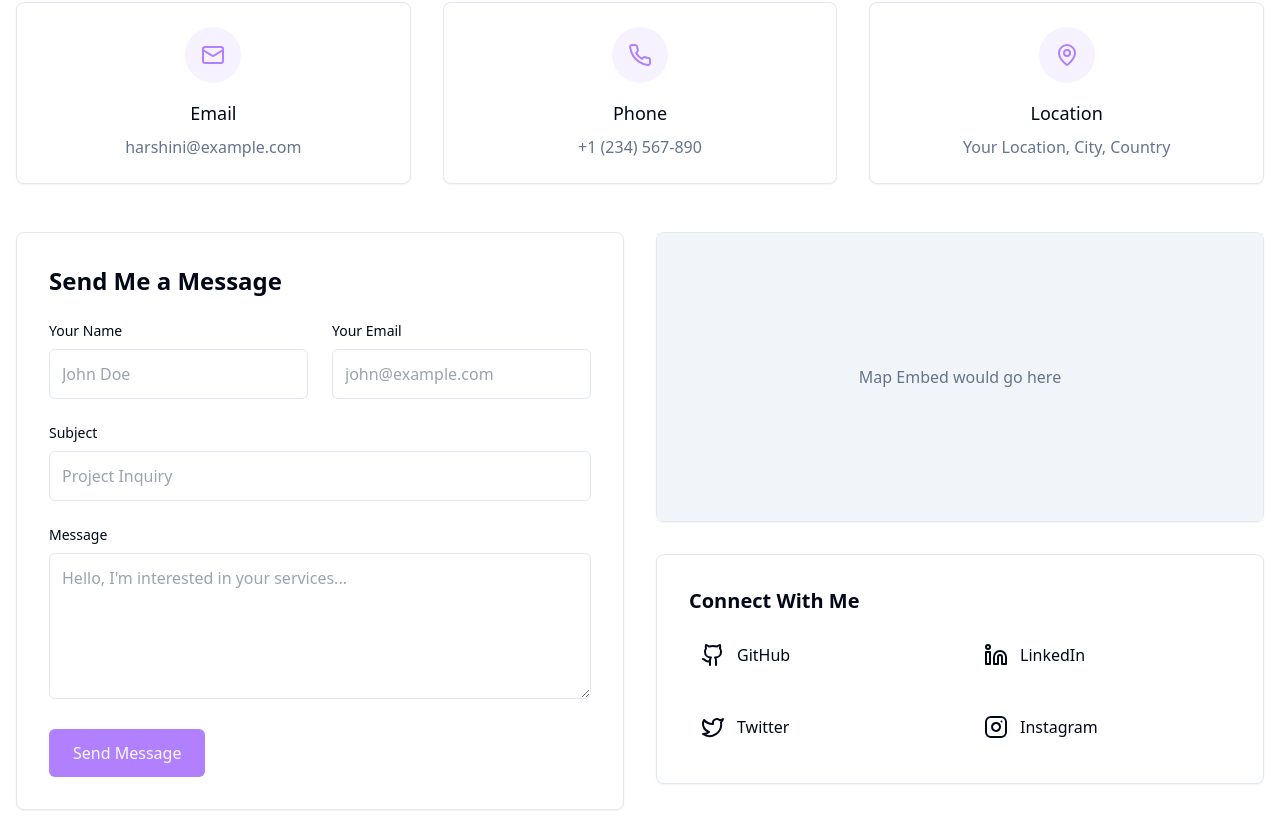
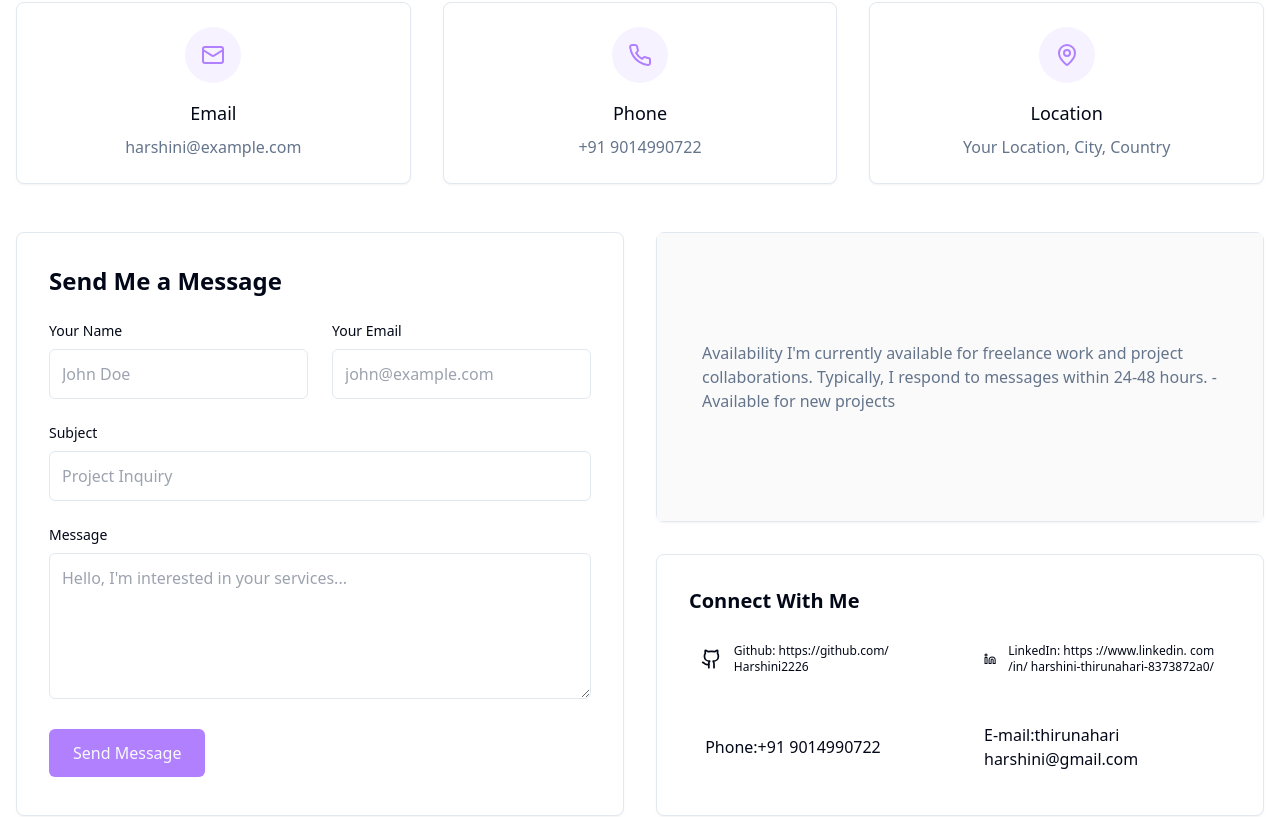
Before and after one commit to Harshini2226/Micro-IT-Internship_Portfolio_website, a React (Vite) app: page /contact in a window 1280 px wide. Shown: the part 278-1095 px from the top of the page. Built offline with nearby package versions, Linux system fonts and the light colour scheme.

Commit message:
Visual edit in Lovable
Edited UI in Lovable

```diff
--- a/src/components/Layout/Footer.tsx
+++ b/src/components/Layout/Footer.tsx
@@ -13,7 +13,7 @@ const Footer = () => {
             <p className="text-muted-foreground mb-4">
               Creating modern and responsive web experiences that leave a lasting impression.
             </p>
-            <div className="flex space-x-4">
+            <div className="flex space-x-4 add(svg(phone,email))">
               <a href="https://github.com" className="hover:text-primary transition-colors" aria-label="GitHub">
                 <Github size={20} />
               </a>
@@ -21,10 +21,10 @@ const Footer = () => {
                 <Linkedin size={20} />
               </a>
               <a href="https://twitter.com" className="hover:text-primary transition-colors" aria-label="Twitter">
-                <Twitter size={20} />
+
               </a>
               <a href="https://instagram.com" className="hover:text-primary transition-colors" aria-label="Instagram">
-                <Instagram size={20} />
+
               </a>
             </div>
           </div>
--- a/src/pages/Contact.tsx
+++ b/src/pages/Contact.tsx
@@ -1,9 +1,7 @@
-
 import React from "react";
 import Layout from "@/components/Layout/Layout";
 import { Card, CardContent } from "@/components/ui/card";
 import { Mail, Phone, MapPin, Github, Linkedin, Twitter, Instagram } from "lucide-react";
-
 const Contact = () => {
   const handleSubmit = (e: React.FormEvent) => {
     e.preventDefault();
@@ -12,9 +10,7 @@ const Contact = () => {
     // For demo purposes, let's just show an alert
     alert("Message sent successfully!");
   };
-
-  return (
-    <Layout>
+  return <Layout>
       <div className="container mx-auto px-4 py-12">
         <h1 className="text-4xl font-bold mb-4 text-center">Get In Touch</h1>
         <p className="text-muted-foreground text-center max-w-2xl mx-auto mb-12">
@@ -41,9 +37,7 @@ const Contact = () => {
                 <Phone className="h-6 w-6 text-primary" />
               </div>
               <h3 className="text-lg font-medium mb-2">Phone</h3>
-              <a href="tel:+1234567890" className="text-muted-foreground hover:text-primary transition-colors">
-                +1 (234) 567-890
-              </a>
+              <a href="tel:+1234567890" className="text-muted-foreground hover:text-primary transition-colors">+91 9014990722</a>
             </CardContent>
           </Card>
 
@@ -71,55 +65,28 @@ const Contact = () => {
                     <label htmlFor="name" className="block mb-2 text-sm font-medium">
                       Your Name
                     </label>
-                    <input
-                      type="text"
-                      id="name"
-                      className="w-full p-3 rounded-md border border-border bg-background"
-                      placeholder="John Doe"
-                      required
-                    />
+                    <input type="text" id="name" className="w-full p-3 rounded-md border border-border bg-background" placeholder="John Doe" required />
                   </div>
                   <div>
                     <label htmlFor="email" className="block mb-2 text-sm font-medium">
                       Your Email
                     </label>
-                    <input
-                      type="email"
-                      id="email"
-                      className="w-full p-3 rounded-md border border-border bg-background"
-                      placeholder="john@example.com"
-                      required
-                    />
+                    <input type="email" id="email" className="w-full p-3 rounded-md border border-border bg-background" placeholder="john@example.com" required />
                   </div>
                 </div>
                 <div className="mb-6">
                   <label htmlFor="subject" className="block mb-2 text-sm font-medium">
                     Subject
                   </label>
-                  <input
-                    type="text"
-                    id="subject"
-                    className="w-full p-3 rounded-md border border-border bg-background"
-                    placeholder="Project Inquiry"
-                    required
-                  />
+                  <input type="text" id="subject" className="w-full p-3 rounded-md border border-border bg-background" placeholder="Project Inquiry" required />
                 </div>
                 <div className="mb-6">
                   <label htmlFor="message" className="block mb-2 text-sm font-medium">
                     Message
                   </label>
-                  <textarea
-                    id="message"
-                    rows={5}
-                    className="w-full p-3 rounded-md border border-border bg-background"
-                    placeholder="Hello, I'm interested in your services..."
-                    required
-                  ></textarea>
+                  <textarea id="message" rows={5} className="w-full p-3 rounded-md border border-border bg-background" placeholder="Hello, I'm interested in your services..." required></textarea>
                 </div>
-                <button
-                  type="submit"
-                  className="bg-primary text-primary-foreground px-6 py-3 rounded-md hover:bg-primary/90 transition-colors"
-                >
+                <button type="submit" className="bg-primary text-primary-foreground px-6 py-3 rounded-md hover:bg-primary/90 transition-colors">
                   Send Message
                 </button>
               </form>
@@ -132,8 +99,9 @@ const Contact = () => {
             <Card>
               <CardContent className="p-0 overflow-hidden h-72">
                 {/* Placeholder for map - in a real project, you would embed a Google Maps iframe or similar */}
-                <div className="w-full h-full bg-muted flex items-center justify-center">
-                  <p className="text-muted-foreground">Map Embed would go here</p>
+                <div className="w-full h-full flex items-center justify-center bg-zinc-50 rounded">
+                  <p className="text-muted-foreground text-base px-[32px] my-[4px] mx-[13px]">Availability I'm currently available for freelance work and project collaborations. Typically, I respond to messages within 24-48 hours.
+ -Available for new projects</p>
                 </div>
               </CardContent>
             </Card>
@@ -143,41 +111,25 @@ const Contact = () => {
               <CardContent className="p-8">
                 <h3 className="text-xl font-semibold mb-4">Connect With Me</h3>
                 <div className="grid grid-cols-2 gap-6">
-                  <a
-                    href="https://github.com"
-                    className="flex items-center space-x-3 p-3 rounded-md hover:bg-muted transition-colors"
-                    target="_blank"
-                    rel="noopener noreferrer"
-                  >
+                  <a href="https://github.com" className="flex items-center space-x-3 p-3 rounded-md hover:bg-muted transition-colors" target="_blank" rel="noopener noreferrer">
                     <Github className="h-6 w-6" />
-                    <span>GitHub</span>
+                    <span className="text-xs font-medium">Github:
+https://github.com/
+Harshini2226</span>
                   </a>
-                  <a
-                    href="https://linkedin.com"
-                    className="flex items-center space-x-3 p-3 rounded-md hover:bg-muted transition-colors"
-                    target="_blank"
-                    rel="noopener noreferrer"
-                  >
+                  <a href="https://linkedin.com" className="flex items-center space-x-3 p-3 rounded-md hover:bg-muted transition-colors" target="_blank" rel="noopener noreferrer">
                     <Linkedin className="h-6 w-6" />
-                    <span>LinkedIn</span>
+                    <span className="text-xs font-medium">LinkedIn: https ://www.linkedin. com /in/ harshini-thirunahari-8373872a0/</span>
                   </a>
-                  <a
-                    href="https://twitter.com"
-                    className="flex items-center space-x-3 p-3 rounded-md hover:bg-muted transition-colors"
-                    target="_blank"
-                    rel="noopener noreferrer"
-                  >
-                    <Twitter className="h-6 w-6" />
-                    <span>Twitter</span>
+                  <a href="https://twitter.com" className="flex items-center space-x-3 p-3 rounded-md hover:bg-muted transition-colors" target="_blank" rel="noopener noreferrer">
+
+                    <span className="text-left font-medium"> Phone:+91 9014990722</span>
                   </a>
-                  <a
-                    href="https://instagram.com"
-                    className="flex items-center space-x-3 p-3 rounded-md hover:bg-muted transition-colors"
-                    target="_blank"
-                    rel="noopener noreferrer"
-                  >
-                    <Instagram className="h-6 w-6" />
-                    <span>Instagram</span>
+                  <a href="https://instagram.com" className="flex items-center space-x-3 p-3 rounded-md hover:bg-muted transition-colors" target="_blank" rel="noopener noreferrer">
+
+                    <span className="font-medium">E-mail:thirunahari
+harshini@gmail.com
+                  </span>
                   </a>
                 </div>
               </CardContent>
@@ -185,8 +137,6 @@ const Contact = () => {
           </div>
         </div>
       </div>
-    </Layout>
-  );
+    </Layout>;
 };
-
 export default Contact;
```
